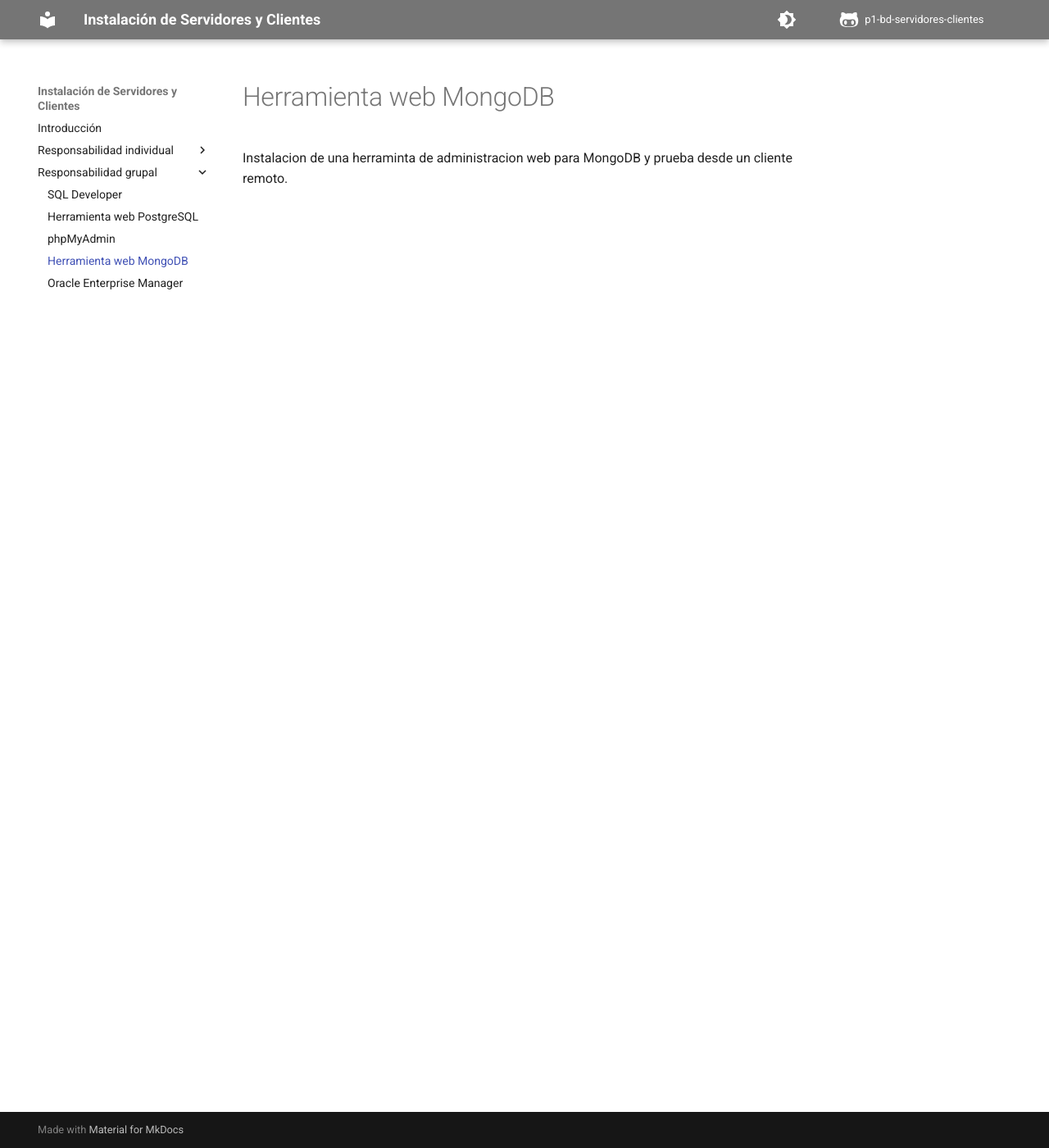
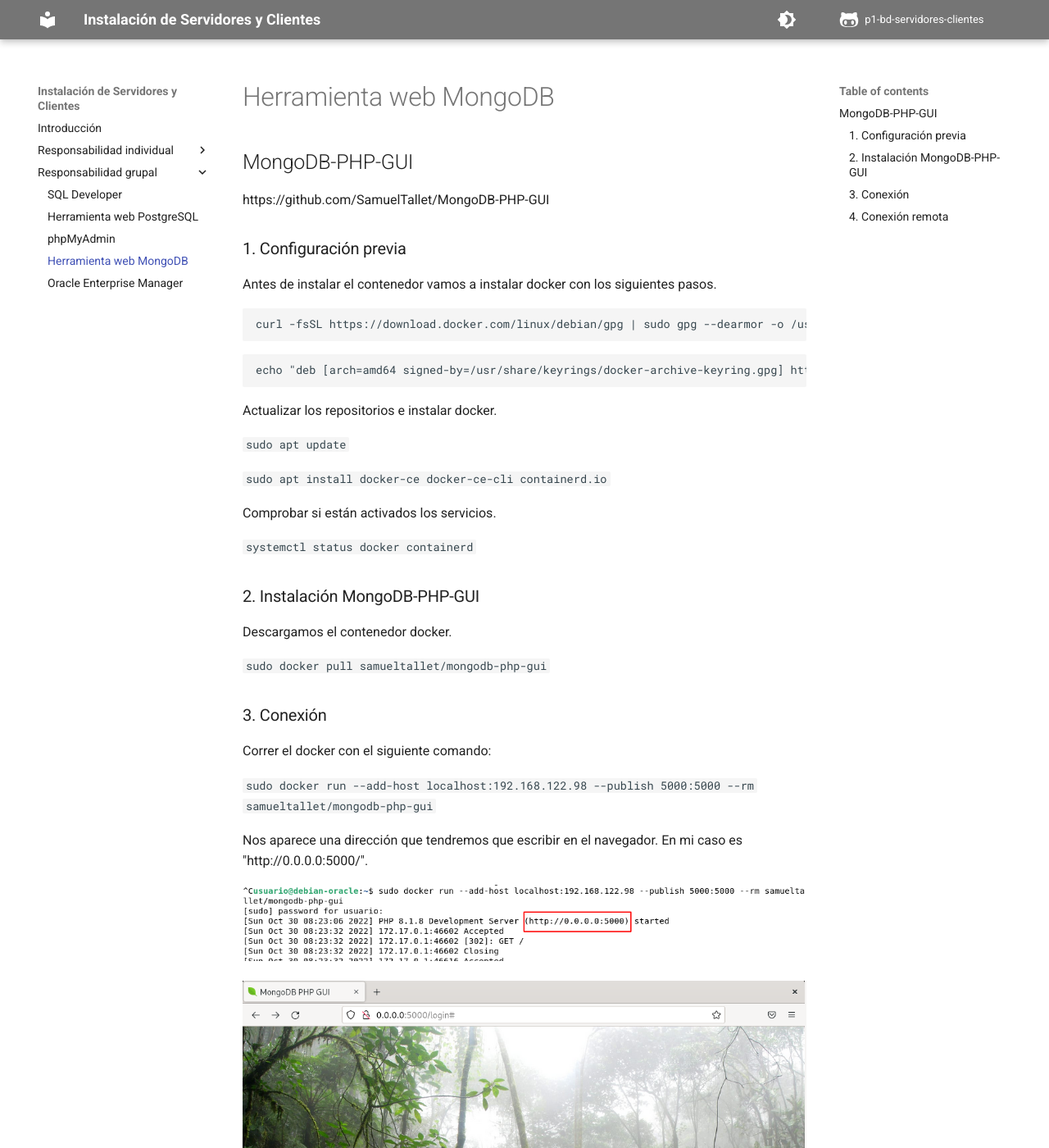
Before and after one commit to adriasir123/grupalesbdc, an MkDocs documentation site: the page built from docs/rg/herramienta-mongodb.md, in a window 1280 px wide and 1400 px high. Shown: the whole window at 82% size. Built offline with MkDocs 1.6.1 and Material for MkDocs 9.7.7, drawn with Linux system fonts in a browser that asks for light colours; comment, search, counter and statistics services are not loaded; some of the changed text lies outside the part shown.

Commit message:
He terminado parte grupal herramienta MongoDB

````diff
--- a/docs/rg/herramienta-mongodb.md
+++ b/docs/rg/herramienta-mongodb.md
@@ -1,4 +1,86 @@
 # Herramienta web MongoDB
 
+## MongoDB-PHP-GUI
 
-Instalacion de una herraminta de administracion web para MongoDB y prueba desde un cliente remoto.
+https://github.com/SamuelTallet/MongoDB-PHP-GUI
+
+### 1. Configuración previa
+
+Antes de instalar el contenedor vamos a instalar docker con los siguientes pasos.
+
+```
+curl -fsSL https://download.docker.com/linux/debian/gpg | sudo gpg --dearmor -o /usr/share/keyrings/docker-archive-keyring.gpg
+```
+
+```
+echo "deb [arch=amd64 signed-by=/usr/share/keyrings/docker-archive-keyring.gpg] https://download.docker.com/linux/debian $(lsb_release -cs) stable" | sudo tee /etc/apt/sources.list.d/docker.list > /dev/null
+```
+
+Actualizar los repositorios e instalar docker.
+
+`sudo apt update`
+
+`sudo apt install docker-ce docker-ce-cli containerd.io`
+
+Comprobar si están activados los servicios.
+
+`systemctl status docker containerd`
+
+
+### 2. Instalación MongoDB-PHP-GUI
+
+Descargamos el contenedor docker.
+
+`sudo docker pull samueltallet/mongodb-php-gui`
+
+### 3. Conexión
+
+Correr el docker con el siguiente comando:
+
+`sudo docker run --add-host localhost:192.168.122.98 --publish 5000:5000 --rm samueltallet/mongodb-php-gui`
+
+Nos aparece una dirección que tendremos que escribir en el navegador. En mi caso es "http://0.0.0.0:5000/".
+
+![mongo-url](/img/capturas-arantxa/65.png)
+
+![mongo-gui](/img/capturas-arantxa/64.png)
+
+Escribimos "mongodb://admin:admin@192.168.122.98:27017" y hacemos click en "Login".
+
+![mongo-gui2](/img/capturas-arantxa/66.png)
+
+Nos aparecerán las bases de datos que tenemos en MongoDB.
+
+![mongo-gui3](/img/capturas-arantxa/67.png)
+
+Seleccionamos la base de datos *maravilla* y se nos abre un desplegable con las colecciones. Selecciono la colección película.
+
+![mongo-gui4](/img/capturas-arantxa/68.png)
+
+Tenemos opciones para insertar, borrar, contar o buscar por filtro, y las opciones limit, sort y order.
+
+![mongo-gui5](/img/capturas-arantxa/69.png)
+
+También tenemos arriba pestañas con diferentes opciones, entre ellas para administrar los usuarios.
+
+![mongo-gui6](/img/capturas-arantxa/70.png)
+
+
+
+### 4. Conexión remota
+
+Para conectarnos desde un cliente remotamente solo tendremos que seguir los pasos anteriores y podremos acceder sin ningún problema.
+
+![mongo-gui-remoto](/img/capturas-arantxa/71.png)
+
+En la siguiente captura vemos la ip del cliente desde el que estamos accediendo y al correr docker nos conectamos a la ip del servidor MongoDB.
+
+![mongo-gui-remoto2](/img/capturas-arantxa/72.png)
+
+Copiamos la dirección en el navegador.
+
+![mongo-gui-remoto3](/img/capturas-arantxa/73.png)
+
+Hacemos "Login" y ya abremos entrado de forma remota al servidor MongoDB.
+
+![mongo-gui-remoto4](/img/capturas-arantxa/74.png)
````
Also changed, not shown: docs/ri/alumno3.md (+1 -1 lines), docs/img/capturas-arantxa/51.png, docs/img/capturas-arantxa/61.png (added), docs/img/capturas-arantxa/62.png (added), docs/img/capturas-arantxa/63.png (added), docs/img/capturas-arantxa/64.png (added), docs/img/capturas-arantxa/65.png (added), docs/img/capturas-arantxa/66.png (added), docs/img/capturas-arantxa/67.png (added), docs/img/capturas-arantxa/68.png (added), docs/img/capturas-arantxa/69.png (added), docs/img/capturas-arantxa/70.png (added), docs/img/capturas-arantxa/71.png (added), docs/img/capturas-arantxa/72.png (added), 2 more files.
